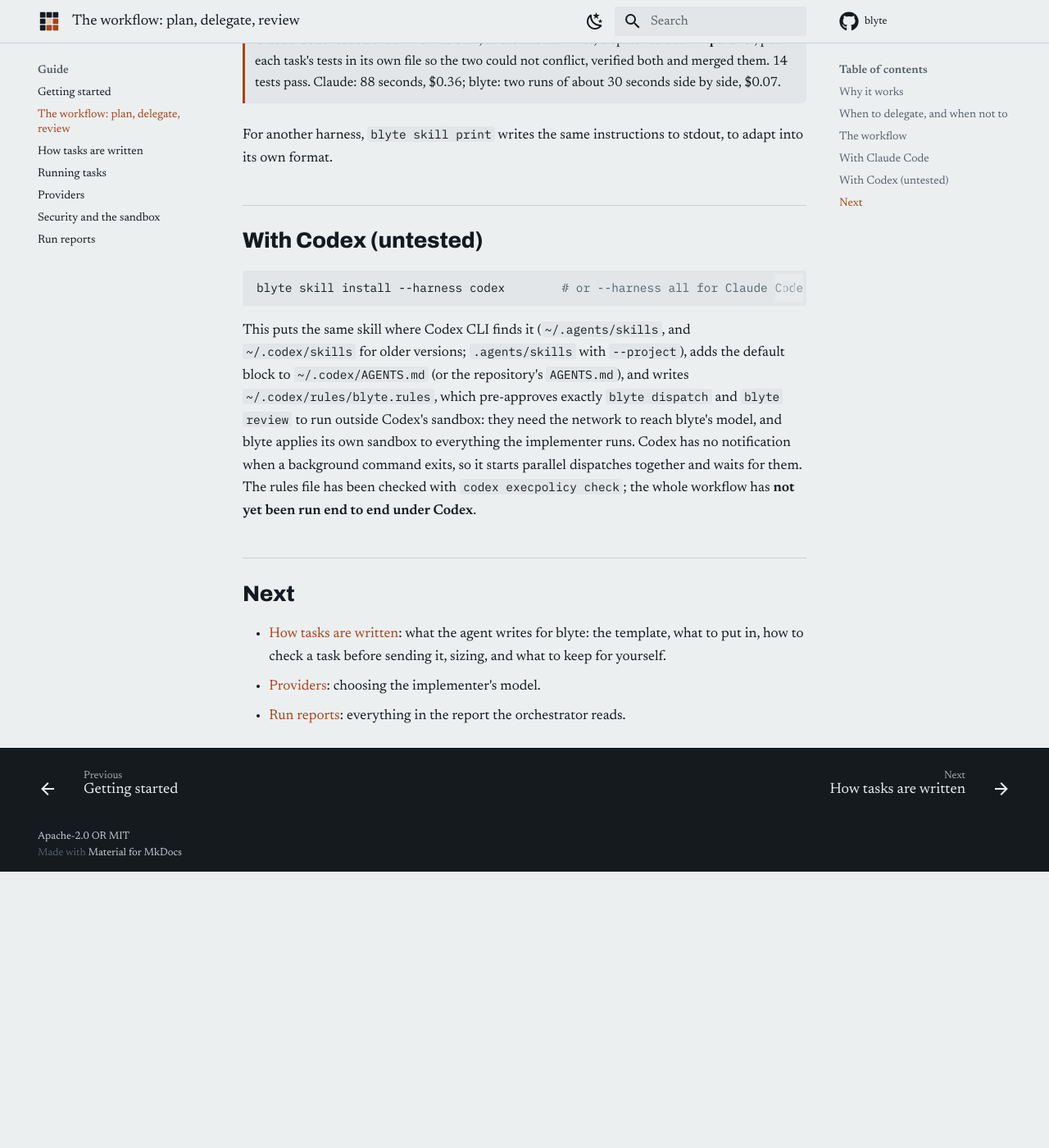
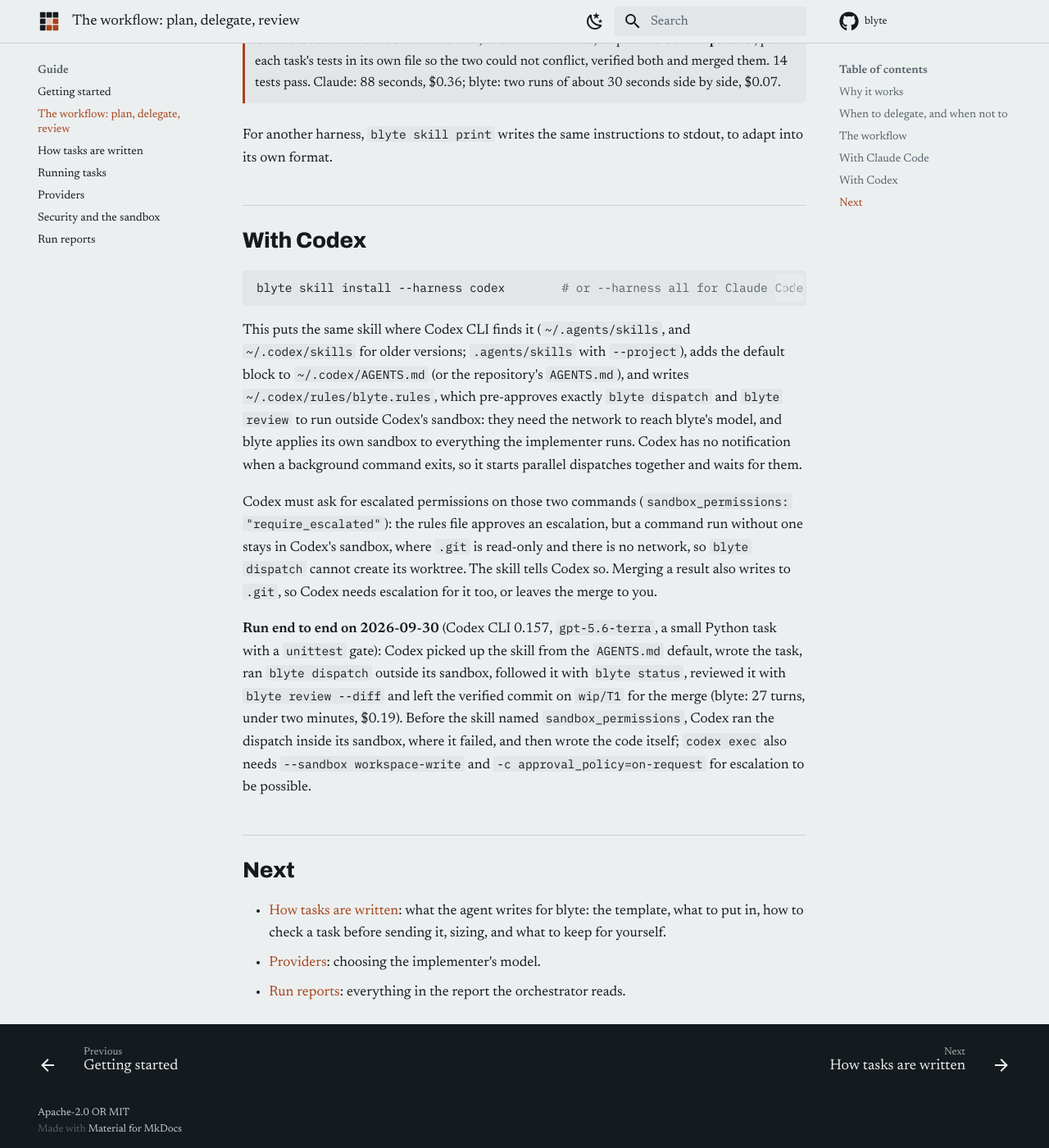
Before and after one commit to dnf0/blyte, an MkDocs documentation site: the page built from docs/orchestration.md, in a window 1280 px wide and 1400 px high, scrolled down 5014 px. Shown: the whole window at 82% size. Built offline with MkDocs 1.6.1 and Material for MkDocs 9.7.7, drawn with Linux system fonts in a browser that asks for light colours; comment, search, counter and statistics services are not loaded; before the commit the page ends 6077 px from its top, so only the background shows below that.

Commit message:
fix(cli): Codex requests escalation for blyte dispatch; drop the untested labels

````diff
--- a/docs/orchestration.md
+++ b/docs/orchestration.md
@@ -186,7 +186,7 @@ on planning and review; the implementation runs on whichever model blyte is conf
 For another harness, `blyte skill print` writes the same instructions to stdout, to adapt into
 its own format.
 
-## With Codex (untested)
+## With Codex
 
 ```bash
 blyte skill install --harness codex        # or --harness all for Claude Code and Codex
@@ -198,8 +198,21 @@ older versions; `.agents/skills` with `--project`), adds the default block to `~
 exactly `blyte dispatch` and `blyte review` to run outside Codex's sandbox: they need the network
 to reach blyte's model, and blyte applies its own sandbox to everything the implementer runs.
 Codex has no notification when a background command exits, so it starts parallel dispatches
-together and waits for them. The rules file has been checked with `codex execpolicy check`; the
-whole workflow has **not yet been run end to end under Codex**.
+together and waits for them.
+
+Codex must ask for escalated permissions on those two commands (`sandbox_permissions:
+"require_escalated"`): the rules file approves an escalation, but a command run without one stays
+in Codex's sandbox, where `.git` is read-only and there is no network, so `blyte dispatch` cannot
+create its worktree. The skill tells Codex so. Merging a result also writes to `.git`, so Codex
+needs escalation for it too, or leaves the merge to you.
+
+**Run end to end on 2026-09-30** (Codex CLI 0.157, `gpt-5.6-terra`, a small Python task with a
+`unittest` gate): Codex picked up the skill from the `AGENTS.md` default, wrote the task, ran
+`blyte dispatch` outside its sandbox, followed it with `blyte status`, reviewed it with `blyte
+review --diff` and left the verified commit on `wip/T1` for the merge (blyte: 27 turns, under two
+minutes, $0.19). Before the skill named `sandbox_permissions`, Codex ran the dispatch inside its
+sandbox, where it failed, and then wrote the code itself; `codex exec` also needs
+`--sandbox workspace-write` and `-c approval_policy=on-request` for escalation to be possible.
 
 ## Next
 
````
Also changed, not shown: README.md (+1 -1 lines), crates/blyte-cli/assets/blyte-implementer/SKILL.md (+8 -4 lines), 2 other files.
